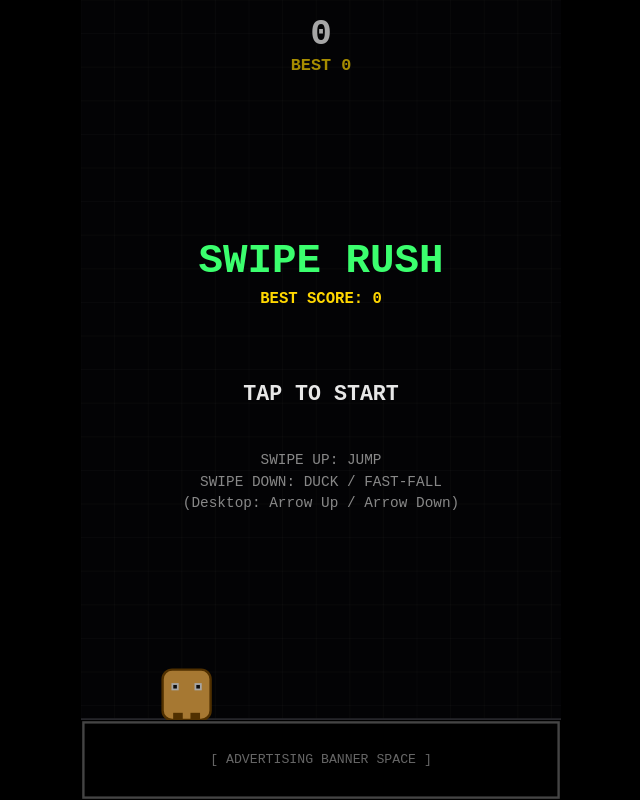
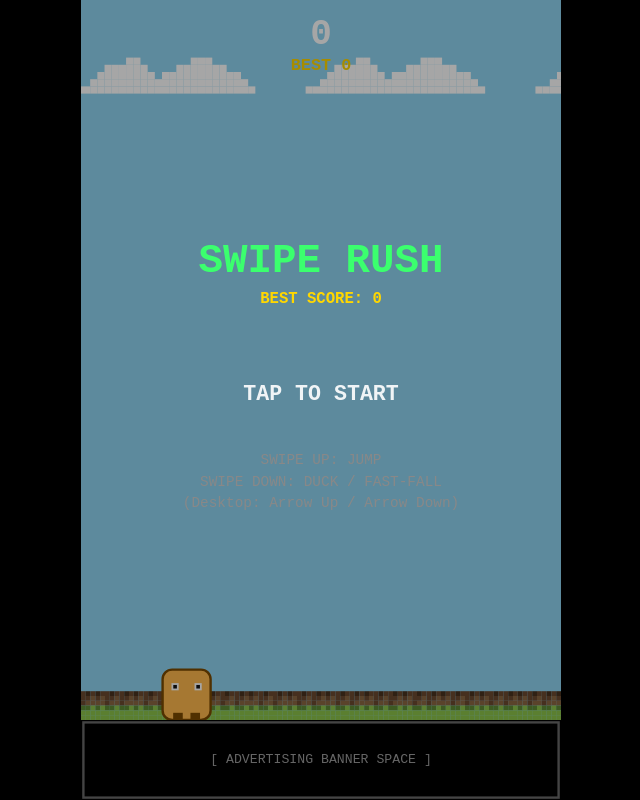
Before and after one commit to Silkiee/swipe-rush, a plain HTML site: page index.html in a window 1280 px wide. Shown: the whole page, without its empty margins (319-959 px from the left). Drawn offline with Linux system fonts and the light colour scheme.

Commit message:
Parallax scrolling backdrop
- Added grassland, cloud, sky
- New backdrop layers use it for smooth continuous texture instead of gridded-icon outlines
- Cloud is 10% of the base scroll speed
- Grassland is 100% speed, driving obstacles

```diff
--- a/index.html
+++ b/index.html
@@ -213,6 +213,41 @@
     [3,3,3,3,3,3,3,3]
   ];
 
+  // -----------------------------------------------------------------
+  // v1.5 — PARALLAX BACKDROP: pixel grass/dirt ground + pixel cloud sky
+  // -----------------------------------------------------------------
+  const GRASS_UNIT_BASE = 4;  // chunky pixel size for the ground texture
+  const CLOUD_UNIT_BASE = 6;  // chunky pixel size for the cloud texture
+  const CLOUD_SPEED_FACTOR = 0.10; // clouds move at 10% of the game scroll speed
+  const SKY_COLOR = '#8fd3f0';
+
+  // 8-wide x 6-tall repeating ground tile (tiles seamlessly on X).
+  // Rows are ordered dirt -> grass so that the LAST row (solid, code 1) is the
+  // one drawn immediately against GROUND_Y — this guarantees an unbroken,
+  // gap-free contact line under the character's feet every column, satisfying
+  // the "never hover / never sink" rule regardless of tile phase.
+  const GRASS_TILE_REF = [
+    [5,4,4,5,4,4,5,4],   // deep dirt shadow
+    [4,3,4,4,3,4,4,3],   // dirt mid
+    [3,3,4,3,3,4,3,3],   // dirt light w/ pebble fleck
+    [2,1,2,2,1,2,2,1],   // grass blade texture (decorative, not the contact row)
+    [1,1,1,1,1,1,1,1],   // solid grass
+    [1,1,1,1,1,1,1,1]    // solid grass — exact contact row, touches GROUND_Y
+  ];
+  const GRASS_PALETTE = { 1: '#8bc34a', 2: '#5d8a34', 3: '#8a6642', 4: '#6b4a30', 5: '#4a331f' };
+
+  // 6-tall x 32-wide cloud tile: one big puff cluster + one small puff
+  // cluster with an empty gap, so it tiles horizontally with natural spacing.
+  const CLOUD_TILE_REF = [
+    [0,0,0,0,0,1,1,1,0,0,0,0,0,0,0,0,0,0,0,0,0,0,0,0,0,0,0,0,1,1,0,0],
+    [0,0,0,1,1,1,1,1,1,1,0,0,0,0,0,0,0,0,0,0,0,0,0,0,0,1,1,1,1,1,1,0],
+    [0,1,1,1,1,1,1,1,1,1,1,1,0,0,0,0,0,0,0,0,0,0,0,0,1,1,1,1,1,1,1,1],
+    [1,1,1,1,1,1,1,1,1,1,1,1,1,0,0,0,0,0,0,0,0,0,0,1,1,1,1,1,1,1,1,1],
+    [1,1,1,1,1,1,1,1,1,1,1,1,1,1,0,0,0,0,0,0,0,1,1,1,1,1,1,1,1,1,1,1],
+    [0,0,0,0,0,0,0,0,0,0,0,0,0,0,0,0,0,0,0,0,0,0,0,0,0,0,0,0,0,0,0,0]
+  ];
+  const CLOUD_PALETTE = { 1: '#ffffff' };
+
   const SPIKE_W_BASE = SPIKE_REF[0].length * PIXEL_UNIT_BASE;   // 40
   const SPIKE_H_BASE = SPIKE_REF.length * PIXEL_UNIT_BASE;      // 30
   const BIRD_VIS_H_BASE = BIRD_REF.length * PIXEL_UNIT_BASE;    // 40  (visual height)
@@ -239,8 +274,11 @@
     return ref[rr][cc];
   }
 
-  // Draws a ref matrix into a target box.
-  function drawSpriteGrid(ctx2, ref, palette, x, y, w, h, unit, tileX, tileY) {
+  // Draws a ref matrix into a target box. noOutline (v1.5, optional, default
+  // false) skips the per-pixel black border — used by the new grass/cloud
+  // backdrop layers so they read as smooth continuous texture rather than the
+  // gridded-icon look obstacles use; existing obstacle callers are unaffected.
+  function drawSpriteGrid(ctx2, ref, palette, x, y, w, h, unit, tileX, tileY, noOutline) {
     const refRows = ref.length, refCols = ref[0].length;
     const cols = Math.max(1, Math.round(w / unit));
     const rows = Math.max(1, Math.round(h / unit));
@@ -251,10 +289,15 @@
         const code = sampleRefCell(ref, refRows, refCols, r, c, rows, cols, tileX, tileY);
         if (!code) continue;
         const px = x + c * cw, py = y + r * ch;
-        ctx2.fillStyle = '#000';
-        ctx2.fillRect(px, py, cw, ch);
-        ctx2.fillStyle = palette[code];
-        ctx2.fillRect(px + op, py + op, Math.max(1, cw - 2 * op), Math.max(1, ch - 2 * op));
+        if (noOutline) {
+          ctx2.fillStyle = palette[code];
+          ctx2.fillRect(px, py, cw, ch);
+        } else {
+          ctx2.fillStyle = '#000';
+          ctx2.fillRect(px, py, cw, ch);
+          ctx2.fillStyle = palette[code];
+          ctx2.fillRect(px + op, py + op, Math.max(1, cw - 2 * op), Math.max(1, ch - 2 * op));
+        }
       }
     }
   }
@@ -313,7 +356,7 @@
   let highScore = 0;
   try { highScore = parseInt(localStorage.getItem(HIGH_SCORE_KEY), 10) || 0; } catch (e) { highScore = 0; }
 
-  let player, obstacles, particles, score, scoreTimer, spawnTimer, beatHighScoreThisRun, flashTimer, ripPhrase, tryAgainRect, groundScrollX, blinkTimer, blinkOn, stepPhase;
+  let player, obstacles, particles, score, scoreTimer, spawnTimer, beatHighScoreThisRun, flashTimer, ripPhrase, tryAgainRect, groundScrollX, cloudScrollX, blinkTimer, blinkOn, stepPhase;
 
   function resetPlayer() {
     player = {
@@ -336,6 +379,7 @@
     beatHighScoreThisRun = false;
     flashTimer = 0;
     groundScrollX = 0;
+    cloudScrollX = 0;
     blinkTimer = 2 + Math.random() * 2;
     blinkOn = false;
     stepPhase = 0;
@@ -600,6 +644,11 @@
     groundScrollX -= SCROLL_SPEED_BASE * SCALE * dt;
     if (groundScrollX < -40 * SCALE) groundScrollX += 40 * SCALE;
 
+    // v1.5: background cloud layer scrolls at 10% of the ground/obstacle
+    // speed for the parallax depth illusion — always runs (ready/dead too),
+    // same as groundScrollX above.
+    cloudScrollX -= SCROLL_SPEED_BASE * SCALE * CLOUD_SPEED_FACTOR * dt;
+
     blinkTimer -= dt;
     if (blinkTimer <= 0) {
       blinkOn = !blinkOn;
@@ -667,35 +716,39 @@
   // ---------------------------------------------------------------------
   // DRAW
   // ---------------------------------------------------------------------
+  // v1.5: sky-blue backdrop + slow parallax pixel-cloud layer (10% speed),
+  // replaces the old dark bg + arcade grid.
   function drawBackground() {
-    ctx.fillStyle = '#050507';
-    ctx.fillRect(0, 0, W, H);
-    // faint arcade grid
-    ctx.strokeStyle = 'rgba(255,255,255,0.035)';
-    ctx.lineWidth = 1;
-    const step = 28 * SCALE;
-    for (let x = 0; x < W; x += step) {
-      ctx.beginPath(); ctx.moveTo(x, 0); ctx.lineTo(x, H - BANNER_H); ctx.stroke();
-    }
-    for (let y = 0; y < H - BANNER_H; y += step) {
-      ctx.beginPath(); ctx.moveTo(0, y); ctx.lineTo(W, y); ctx.stroke();
-    }
+    const skyH = H - BANNER_H;
+    ctx.fillStyle = SKY_COLOR;
+    ctx.fillRect(0, 0, W, skyH);
+
+    const unit = CLOUD_UNIT_BASE * SCALE;
+    const tileW = CLOUD_TILE_REF[0].length * unit;
+    const bandH = CLOUD_TILE_REF.length * unit;
+    const cloudTop = skyH * 0.08;
+    const offset = ((cloudScrollX % tileW) + tileW) % tileW;
+    const drawW = W + tileW * 2;
+    drawSpriteGrid(ctx, CLOUD_TILE_REF, CLOUD_PALETTE, offset - tileW, cloudTop, drawW, bandH, unit, true, false, true);
   }
 
+  // v1.5: foreground repeating grass/dirt pixel texture, scrolling at 100% of
+  // game speed (shares groundScrollX with the obstacle/ground scroll rate) so
+  // the character reads as anchored to the earth. The band is drawn directly
+  // ABOVE GROUND_Y (i.e. y in [groundY-bandH, groundY]) rather than below it,
+  // because the ad banner is painted immediately after this call and fully
+  // covers everything at y >= groundY — drawing downward would leave the
+  // whole texture invisible. The tile's solid bottom row lands EXACTLY on
+  // groundY, which is the same coordinate playerHitbox()/drawPlayer() use as
+  // the character's feet contact line, so there is no hover/sink gap.
   function drawGround() {
     const groundY = H - BANNER_H;
-    ctx.strokeStyle = '#3a3a42';
-    ctx.lineWidth = 3 * SCALE;
-    ctx.beginPath();
-    ctx.moveTo(0, groundY); ctx.lineTo(W, groundY); ctx.stroke();
-
-    ctx.strokeStyle = '#232328';
-    ctx.lineWidth = 2 * SCALE;
-    ctx.setLineDash([16 * SCALE, 14 * SCALE]);
-    ctx.lineDashOffset = groundScrollX;
-    ctx.beginPath();
-    ctx.moveTo(0, groundY + 6 * SCALE); ctx.lineTo(W, groundY + 6 * SCALE); ctx.stroke();
-    ctx.setLineDash([]);
+    const unit = GRASS_UNIT_BASE * SCALE;
+    const tileW = GRASS_TILE_REF[0].length * unit;
+    const bandH = GRASS_TILE_REF.length * unit;
+    const offset = ((groundScrollX % tileW) + tileW) % tileW;
+    const drawW = W + tileW * 2;
+    drawSpriteGrid(ctx, GRASS_TILE_REF, GRASS_PALETTE, offset - tileW, groundY - bandH, drawW, bandH, unit, true, false, true);
   }
 
   function drawBanner() {
```
